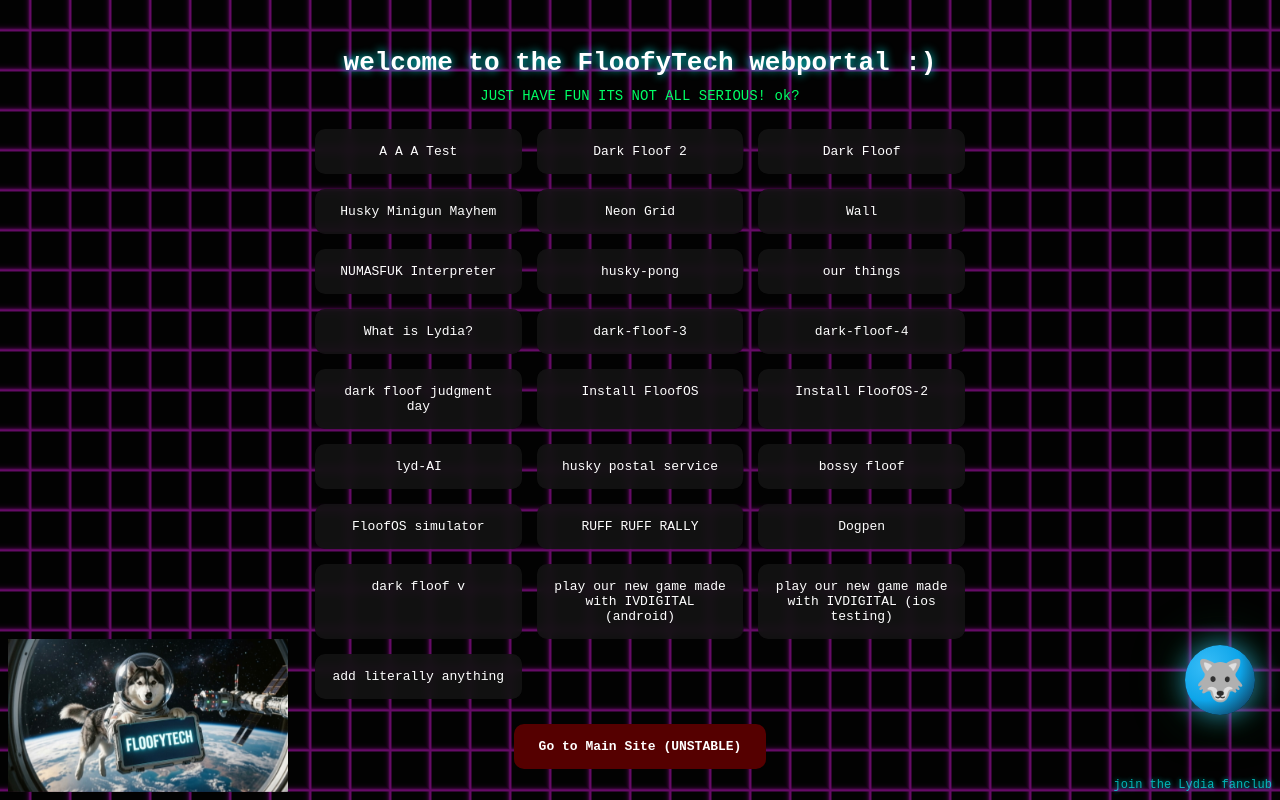
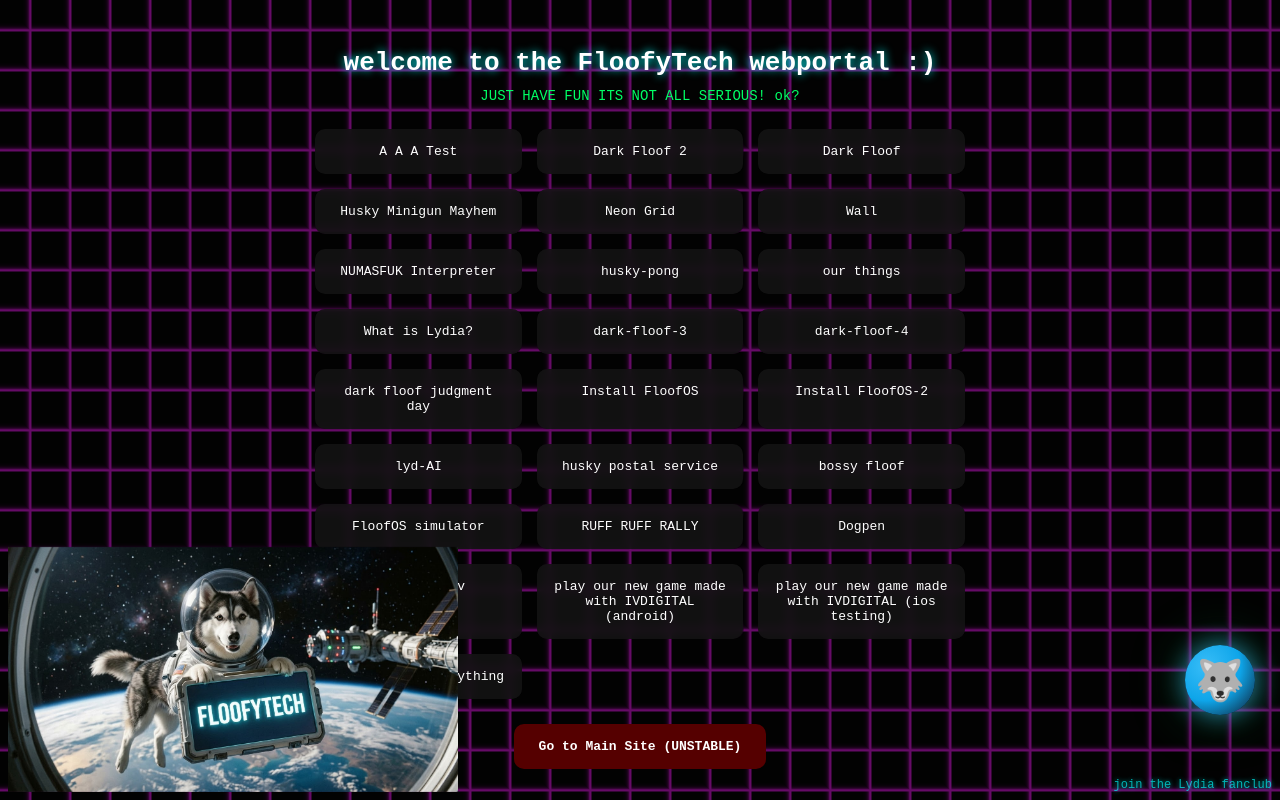
Before and after one commit to floofytech-open-sourse-projects/floofytechsite, a plain HTML site: page index.html in a window 1280 px wide. Drawn offline with Linux system fonts and the light colour scheme; a script that the page names is missing; a web font is replaced by a local one.

Commit message:
Increase corner image size to 450px

```diff
--- a/index.html
+++ b/index.html
@@ -283,7 +283,7 @@ h1{
   position:fixed;
   bottom:8px;
   left:8px;
-  max-width:280px;
+  max-width:450px;
   height:auto;
   z-index:10;
   pointer-events:none;
```
